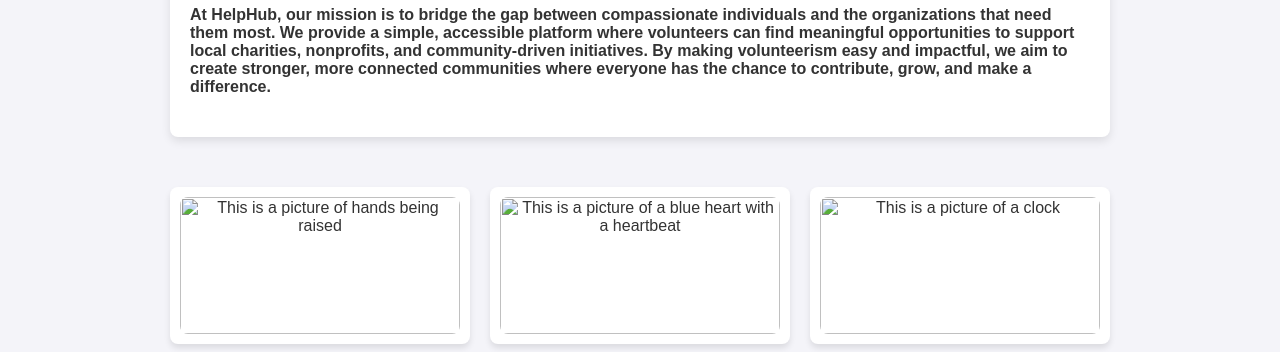
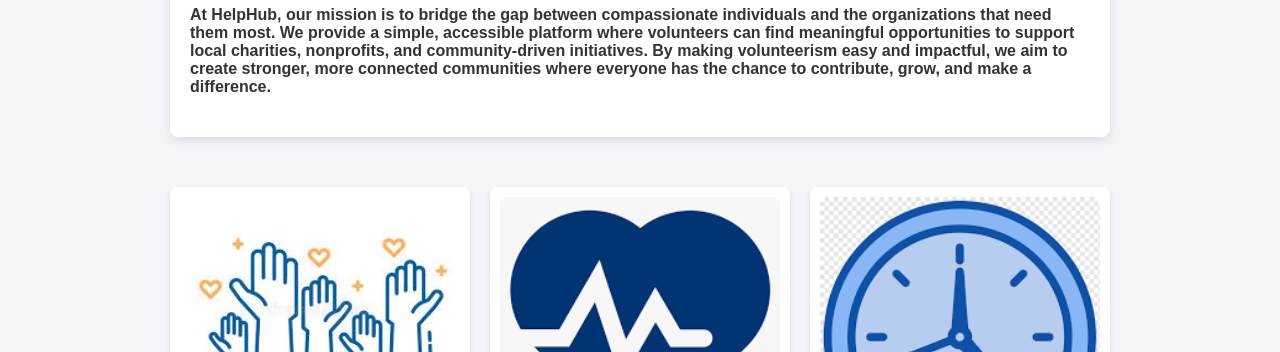
Before and after one commit to jaymenotgrass/jaymenotgrass.github.io, a plain HTML site: page about.html in a window 1280 px wide. Shown: the part 236-588 px from the top of the page. Drawn offline with Linux system fonts and the light colour scheme.

Commit message:
Update about.html

```diff
--- a/about.html
+++ b/about.html
@@ -26,15 +26,15 @@
     </div>
     <div class="image-gallery">
         <div class="image-item">
-             <img src="images/bluehands.jpeg" height="200" alt="This is a picture of hands being raised">
+             <img src="bluehands.jpeg" height="200" alt="This is a picture of hands being raised">
          <h4>Approximately 60 million Americans volunteer every year.</h4>
         </div>
         <div class="image-item">
-            <img src="images/blueheart.png" height="200" alt="This is a picture of a blue heart with a heartbeat">
+            <img src="blueheart.png" height="200" alt="This is a picture of a blue heart with a heartbeat">
             <h4>Studies show that volunteering can improve your mental health, reduce stress, and even increase longevity.</h4>
        </div>
        <div class="image-item">
-             <img src="images/blueclock.png" height="200" alt="This is a picture of a clock">
+             <img src="blueclock.png" height="200" alt="This is a picture of a clock">
             <h4>More than 8 billion hours of volunteer service occurs every year.</h4>
         </div>
     </div>
```
